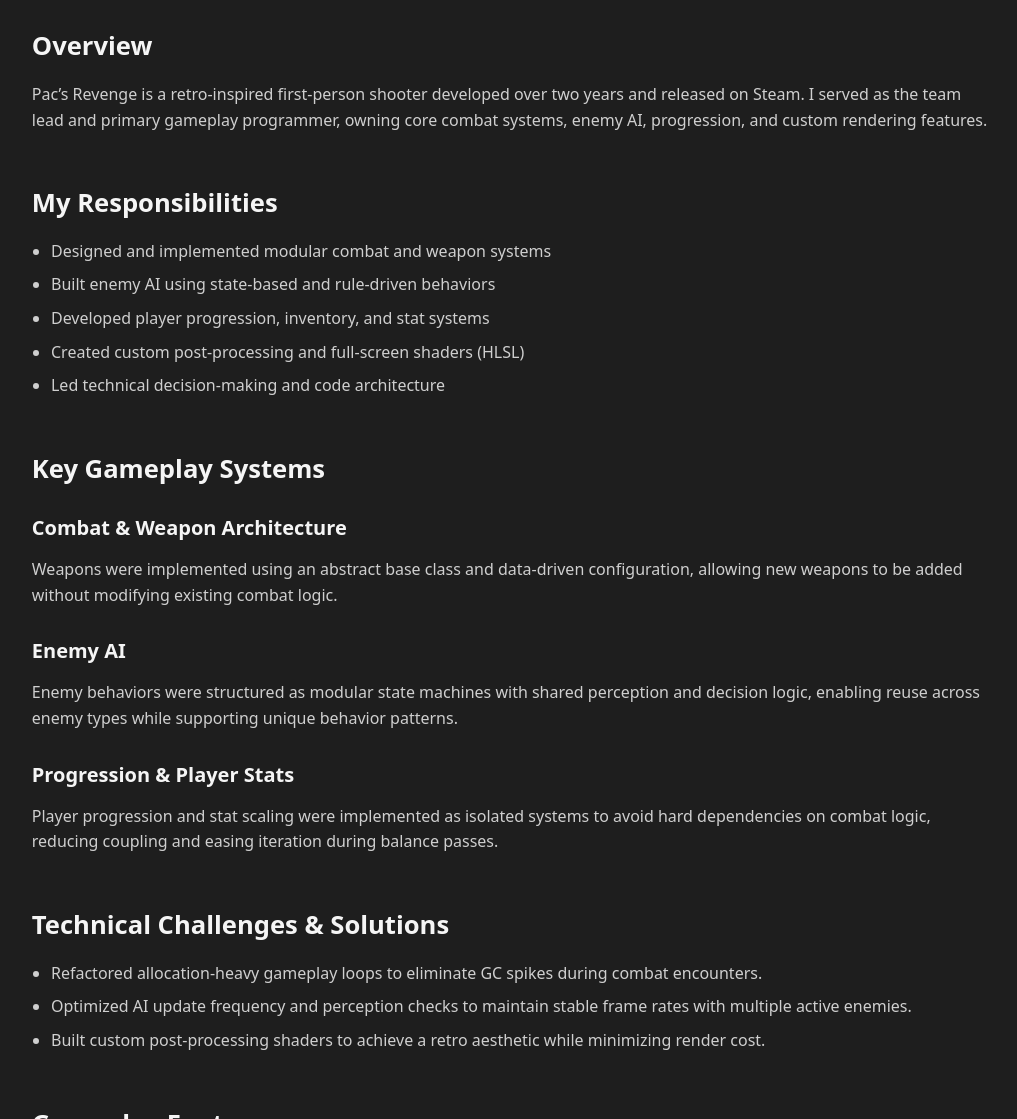
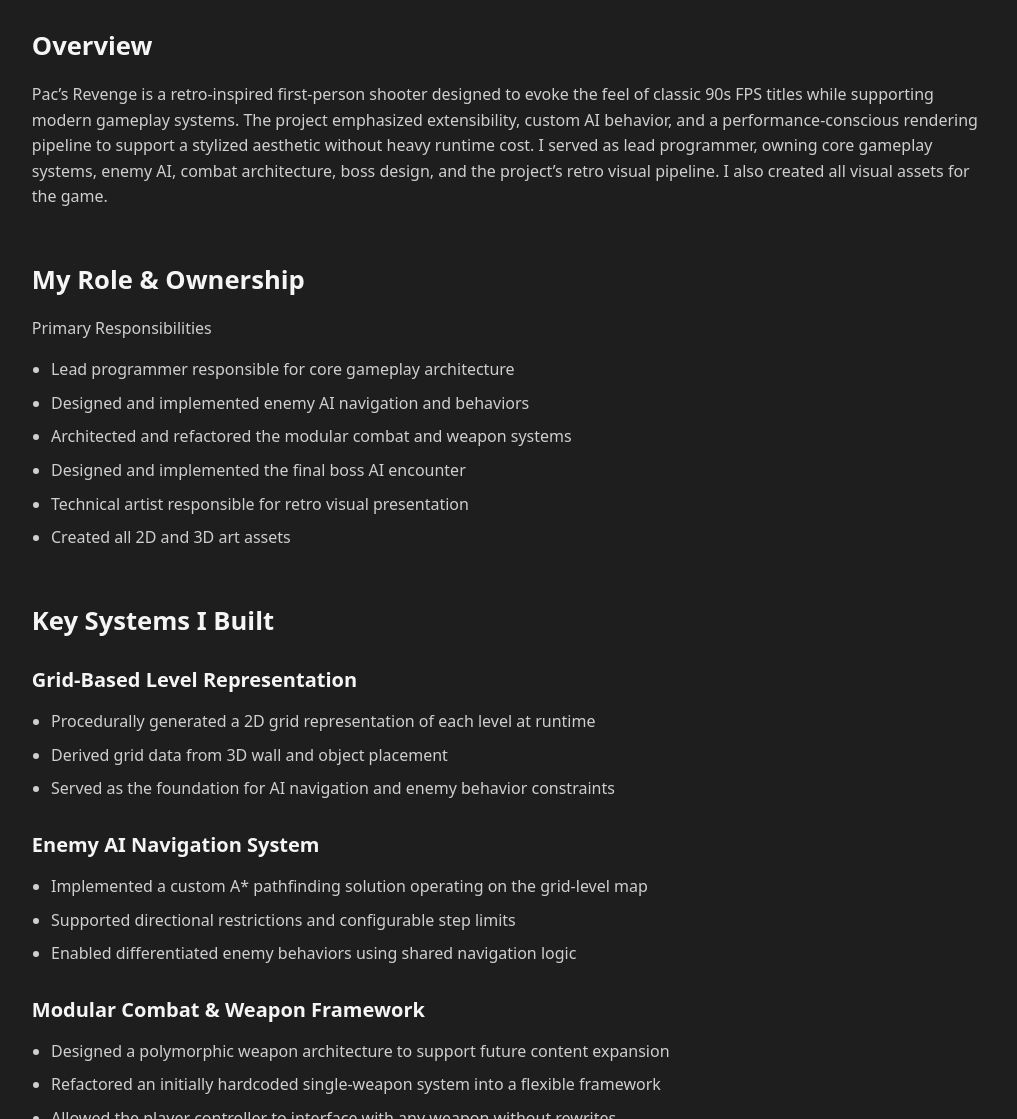
Before and after one commit to T5impact/T5impact.github.io, a Jekyll site: the page built from docs/pacsrevenge.markdown, in a window 1280 px wide and 1400 px high. Shown: the part 281-1400 px from the top of the window, without its empty margins (109-1126 px from the left). Built offline with Jekyll 4.4.1, drawn with Linux system fonts in a browser that asks for light colours; some web fonts are replaced; some of the changed text lies outside the part shown.

Commit message:
Update pacsrevenge.html

```diff
--- a/docs/_layouts/pacsrevenge.html
+++ b/docs/_layouts/pacsrevenge.html
@@ -44,67 +44,103 @@
   <section class="project-section">
     <h2>Overview</h2>
     <p>
-      Pac’s Revenge is a retro-inspired first-person shooter developed over
-      two years and released on Steam. I served as the team lead and primary
-      gameplay programmer, owning core combat systems, enemy AI, progression,
-      and custom rendering features.
+      Pac’s Revenge is a retro-inspired first-person shooter designed to evoke
+      the feel of classic 90s FPS titles while supporting modern gameplay systems.
+      The project emphasized extensibility, custom AI behavior, and a performance-conscious
+      rendering pipeline to support a stylized aesthetic without heavy runtime cost.
+
+      I served as lead programmer, owning core gameplay systems, enemy AI, combat architecture,
+      boss design, and the project’s retro visual pipeline. I also created all visual assets for the game.
     </p>
   </section>
 
   <!-- ===== Responsibilities ===== -->
   <section class="project-section">
-    <h2>My Responsibilities</h2>
+    <h2>My Role & Ownership</h2>
+    <p>Primary Responsibilities</p>
     <ul>
-      <li>Designed and implemented modular combat and weapon systems</li>
-      <li>Built enemy AI using state-based and rule-driven behaviors</li>
-      <li>Developed player progression, inventory, and stat systems</li>
-      <li>Created custom post-processing and full-screen shaders (HLSL)</li>
-      <li>Led technical decision-making and code architecture</li>
+      <li>Lead programmer responsible for core gameplay architecture</li>
+      <li>Designed and implemented enemy AI navigation and behaviors</li>
+      <li>Architected and refactored the modular combat and weapon systems</li>
+      <li>Designed and implemented the final boss AI encounter</li>
+      <li>Technical artist responsible for retro visual presentation</li>
+      <li>Created all 2D and 3D art assets</li>
     </ul>
   </section>
 
   <!-- ===== Key Systems ===== -->
   <section class="project-section">
-    <h2>Key Gameplay Systems</h2>
+    <h2>Key Systems I Built</h2>
 
-    <h3>Combat & Weapon Architecture</h3>
-    <p>
-      Weapons were implemented using an abstract base class and data-driven
-      configuration, allowing new weapons to be added without modifying
-      existing combat logic.
-    </p>
+    <h3>Grid-Based Level Representation</h3>
+    <ul>
+      <li>Procedurally generated a 2D grid representation of each level at runtime</li>
+      <li>Derived grid data from 3D wall and object placement</li>
+      <li>Served as the foundation for AI navigation and enemy behavior constraints</li>
+    </ul>
 
-    <h3>Enemy AI</h3>
-    <p>
-      Enemy behaviors were structured as modular state machines with shared
-      perception and decision logic, enabling reuse across enemy types while
-      supporting unique behavior patterns.
-    </p>
+    <h3>Enemy AI Navigation System</h3>
+    <ul>
+      <li>Implemented a custom A* pathfinding solution operating on the grid-level map</li>
+      <li>Supported directional restrictions and configurable step limits</li>
+      <li>Enabled differentiated enemy behaviors using shared navigation logic</li>
+    </ul>
 
-    <h3>Progression & Player Stats</h3>
-    <p>
-      Player progression and stat scaling were implemented as isolated systems
-      to avoid hard dependencies on combat logic, reducing coupling and easing
-      iteration during balance passes.
-    </p>
+    <h3>Modular Combat & Weapon Framework</h3>
+    <ul>
+      <li>Designed a polymorphic weapon architecture to support future content expansion</li>
+      <li>Refactored an initially hardcoded single-weapon system into a flexible framework</li>
+      <li>Allowed the player controller to interface with any weapon without rewrites</li>
+    </ul>
+
+    <h3>Weapon Implementations</h3>
+    <ul>
+      <li>Programmed the majority of weapon behaviors and interactions</li>
+      <li>Leveraged shared interfaces while preserving weapon-specific logic</li>
+    </ul>
+
+    <h3>Final Boss AI State Machine</h3>
+    <ul>
+      <li>Designed and implemented a multi-phase boss encounter</li>
+      <li>Used a custom state machine to support dynamic behavior changes</li>
+      <li>Integrated player feedback and phase transitions for pacing and challenge</li>
+    </ul>
+
+    <h3>Retro-Style Shader Pipeline</h3>
+    <ul>
+      <li>Built multiple shaders in HLSL to emulate a retro visual aesthetic</li>
+      <li>Implemented custom fog and post-processing effects with stepped opacity</li>
+      <li>Replaced Unity’s internal lighting model with lightweight post-processing to reduce render cost</li>
+    </ul>
   </section>
 
   <!-- ===== Technical Challenges ===== -->
   <section class="project-section">
-    <h2>Technical Challenges & Solutions</h2>
+    <h2>Technical Challenges & Decisions</h2>
+    <h3>Refactoring the Combat System for Scalability</h3>
+    <p>
+      The project was initially scoped around a single weapon. As the design evolved, the hardcoded
+      approach became a bottleneck. I led a refactor using polymorphism and shared interfaces, allowing
+      new weapons to be added without modifying player or combat controller logic. This significantly
+      improved maintainability and supported future content expansion.
+    </p>
+
+    <h3>Performance-Conscious Retro Rendering</h3>
+    <p>
+      Rather than relying on traditional real-time lighting, I replaced the lighting model with custom
+      post-processing shaders that achieved the desired retro look at a fraction of the cost. This approach
+      improved performance while maintaining consistent visual style across environments.
+    </p>
+
+  </section>
+
+    <!-- ===== Learnings ===== -->
+  <section class="project-section">
+    <h2>Results & Outcome</h2>
     <ul>
-      <li>
-        Refactored allocation-heavy gameplay loops to eliminate GC spikes
-        during combat encounters.
-      </li>
-      <li>
-        Optimized AI update frequency and perception checks to maintain stable
-        frame rates with multiple active enemies.
-      </li>
-      <li>
-        Built custom post-processing shaders to achieve a retro aesthetic
-        while minimizing render cost.
-      </li>
+      <li>Released on Steam to a small audience</li>
+      <li>Received positive player feedback despite limited marketing</li>
+      <li>Fully playable and shipped product demonstrating long-term development, iteration, and scope management</li>
     </ul>
   </section>
 
@@ -143,16 +179,6 @@
     </a>
   </section>
 
-  <!-- ===== Learnings ===== -->
-  <section class="project-section">
-    <h2>Key Takeaways</h2>
-    <ul>
-      <li>Designing systems for iteration early prevented late-stage rewrites</li>
-      <li>Clear system boundaries reduced bugs during content expansion</li>
-      <li>Performance considerations must be addressed continuously, not late</li>
-    </ul>
-  </section>
-
   <!-- ===== Navigation ===== -->
   <footer class="project-footer">
     <a href="https://t5impact.github.io/">← Back to Portfolio</a>
```
